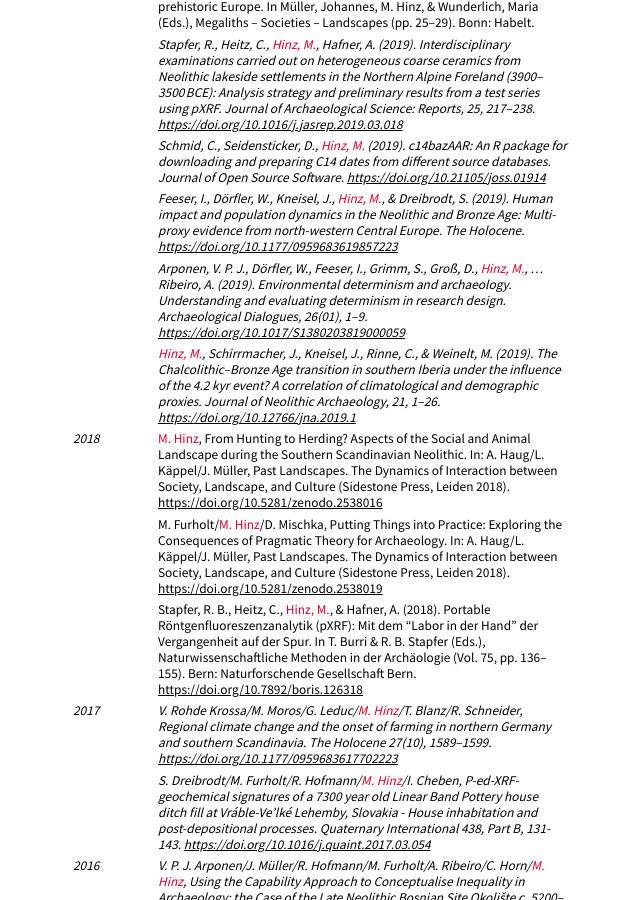
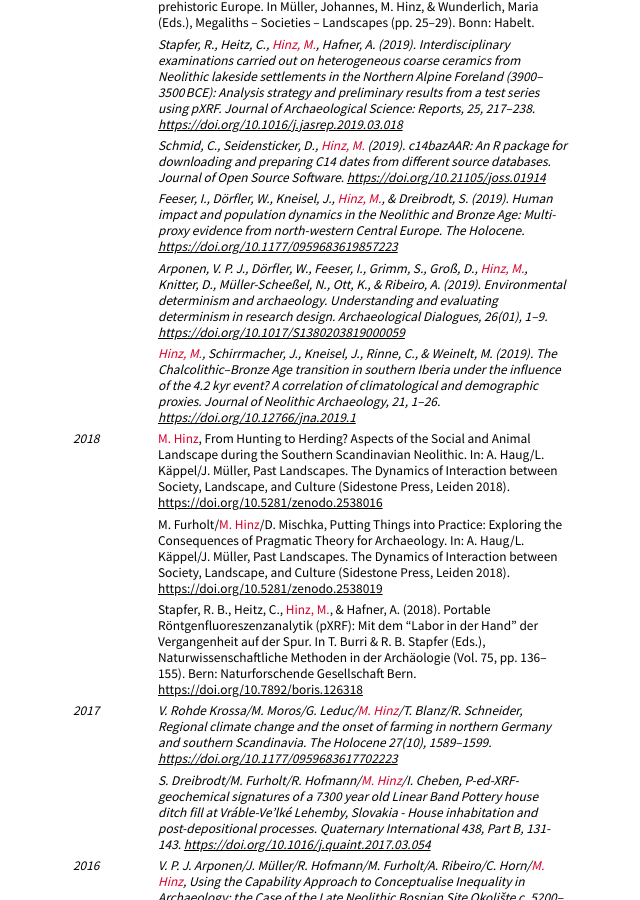
Before and after one commit to MartinHinz/cv, a Jekyll site: the page built from cv_english.md, in a window 1280 px wide and 900 px high, scrolled down 2645 px. Shown: the whole window, without its empty margins (372-1012 px from the left). Built offline with Jekyll 4.4.1, drawn with Linux system fonts in a browser that asks for light colours; nearby versions of some CDN libraries; our own code applies the rules of GitHub Pages for plain Markdown files.

Commit message:
Update cv_english.md

```diff
--- a/cv_english.md
+++ b/cv_english.md
@@ -202,7 +202,7 @@ Since 2007
   - *Stapfer, R., Heitz, C., <span class="ich">Hinz, M.</span>, Hafner, A. (2019). Interdisciplinary examinations carried out on heterogeneous coarse ceramics from Neolithic lakeside settlements in the Northern Alpine Foreland (3900–3500 BCE): Analysis strategy and preliminary results from a test series using pXRF. Journal of Archaeological Science: Reports, 25, 217–238. [https://doi.org/10.1016/j.jasrep.2019.03.018](https://doi.org/10.1016/j.jasrep.2019.03.018)*
   - *Schmid, C., Seidensticker, D., <span class="ich">Hinz, M.</span> (2019). c14bazAAR: An R package for downloading and preparing C14 dates from different source databases. Journal of Open Source Software. [https://doi.org/10.21105/joss.01914](https://doi.org/10.21105/joss.01914)*
   - *Feeser, I., Dörfler, W., Kneisel, J., <span class="ich">Hinz, M.</span>, & Dreibrodt, S. (2019). Human impact and population dynamics in the Neolithic and Bronze Age: Multi-proxy evidence from north-western Central Europe. The Holocene. [https://doi.org/10.1177/0959683619857223](https://doi.org/10.1177/0959683619857223)*
-  - *Arponen, V. P. J., Dörfler, W., Feeser, I., Grimm, S., Groß, D., <span class="ich">Hinz, M.</span>, … Ribeiro, A. (2019). Environmental determinism and archaeology. Understanding and evaluating determinism in research design. Archaeological Dialogues, 26(01), 1–9. [https://doi.org/10.1017/S1380203819000059](https://doi.org/10.1017/S1380203819000059)*
+- *Arponen, V. P. J., Dörfler, W., Feeser, I., Grimm, S., Groß, D., <span class="ich">Hinz, M.</span>, Knitter, D., Müller-Scheeßel, N., Ott, K., & Ribeiro, A. (2019). Environmental determinism and archaeology. Understanding and evaluating determinism in research design. Archaeological Dialogues, 26(01), 1–9. [https://doi.org/10.1017/S1380203819000059](https://doi.org/10.1017/S1380203819000059)*
   - *<span class="ich">Hinz, M.</span>, Schirrmacher, J., Kneisel, J., Rinne, C., & Weinelt, M. (2019). The Chalcolithic–Bronze Age transition in southern Iberia under the influence of the 4.2 kyr event? A correlation of climatological and demographic proxies. Journal of Neolithic Archaeology, 21, 1–26. [https://doi.org/10.12766/jna.2019.1](https://doi.org/10.12766/jna.2019.1)*
 
 2018
```
